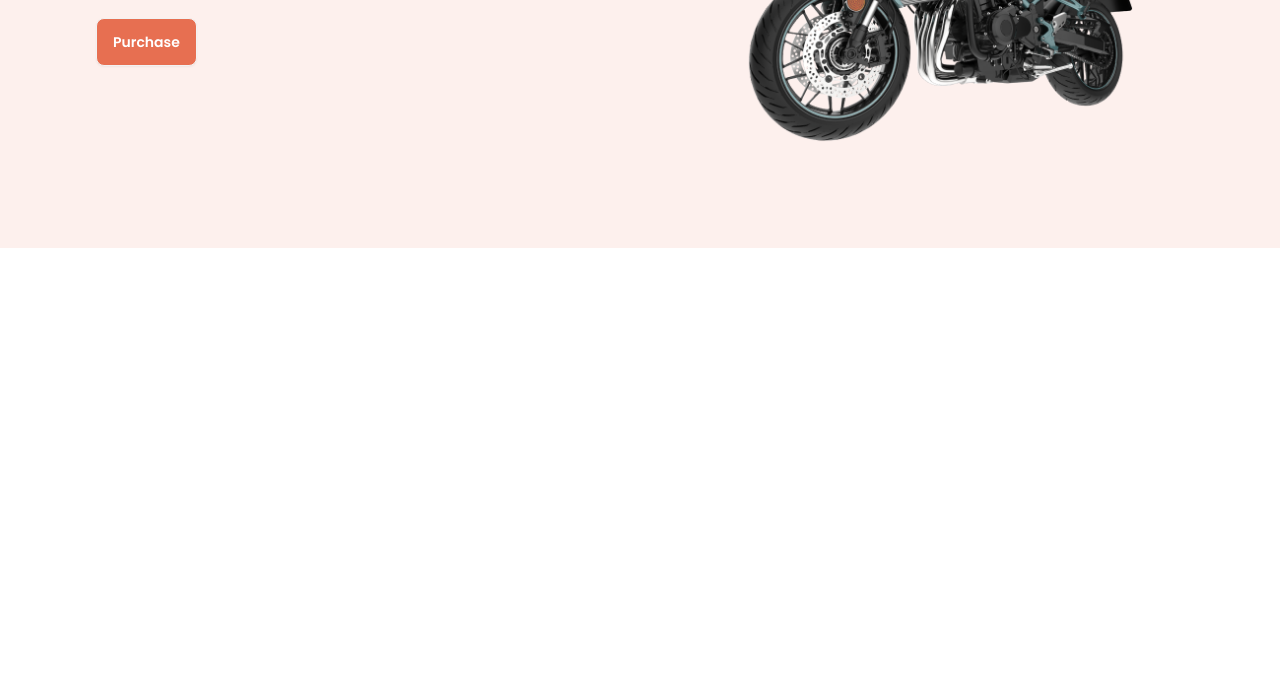
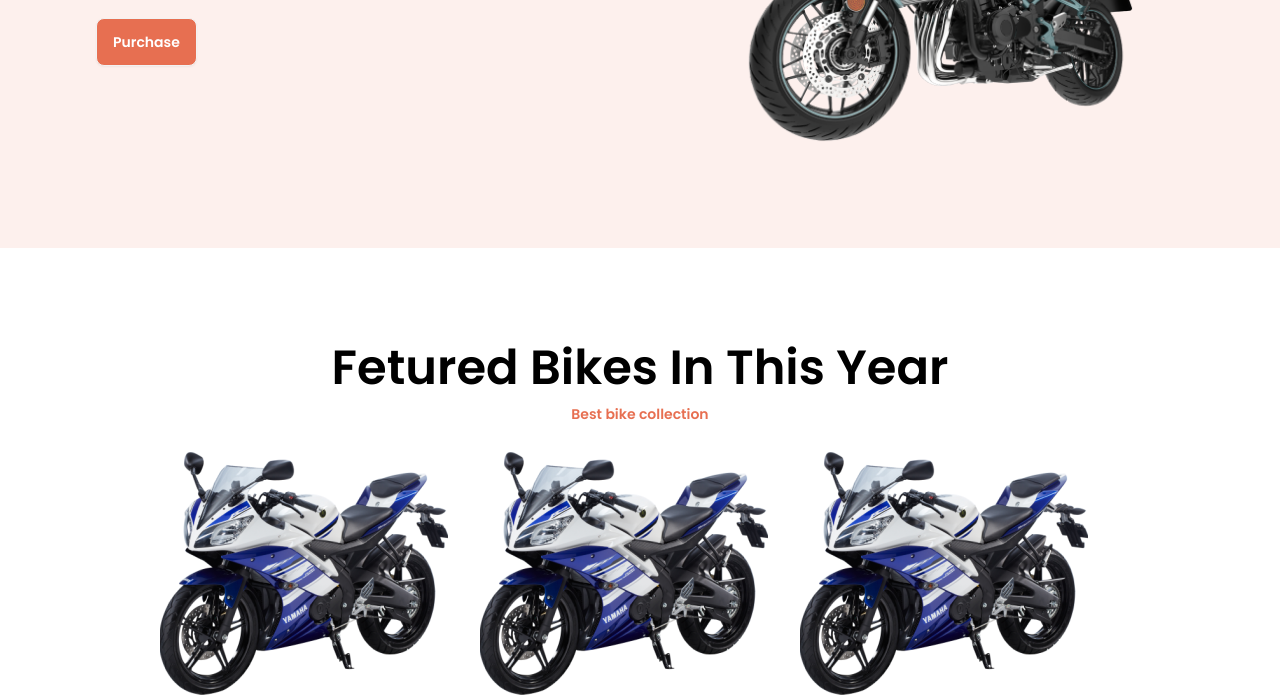
Before and after one commit to Samir-Sadaf25/Biker-Zone-with-DaisyUI, a plain HTML site: page index.html in a window 1280 px wide. Shown: the part 370-1065 px from the top of the page. Before the commit the page ends 800 px from the top, so only its background shows below. Drawn offline with nearby package versions, Linux system fonts and the light colour scheme.

Commit message:
add featured bikes section

```diff
--- a/index.html
+++ b/index.html
@@ -142,7 +142,22 @@
         </div>
     </header>
     <main class="container mx-auto">
-
+        <!-- featured bike section -->
+        <section class="text-center mt-7 md:mt-24">
+            <h1 class="text-3xl md:text-5xl font-semibold text-[#000000] mb-3 ">Fetured Bikes In This Year</h1>
+            <p class="text-sm text-[#E76F51] font-semibold mb-7">Best bike collection</p>
+            <div class="grid grid-cols-1 md:grid-cols-3 mx-14 lg:mx-40">
+                <div class="">
+                   <img src="images/others/feature-bike.png" alt="">
+                </div>
+                <div>
+                   <img src="images/others/feature-bike.png" alt="">
+                </div>
+                <div>
+                   <img src="images/others/feature-bike.png" alt="">
+                </div>
+            </div>
+        </section>
     </main>
     <footer>
 
```
